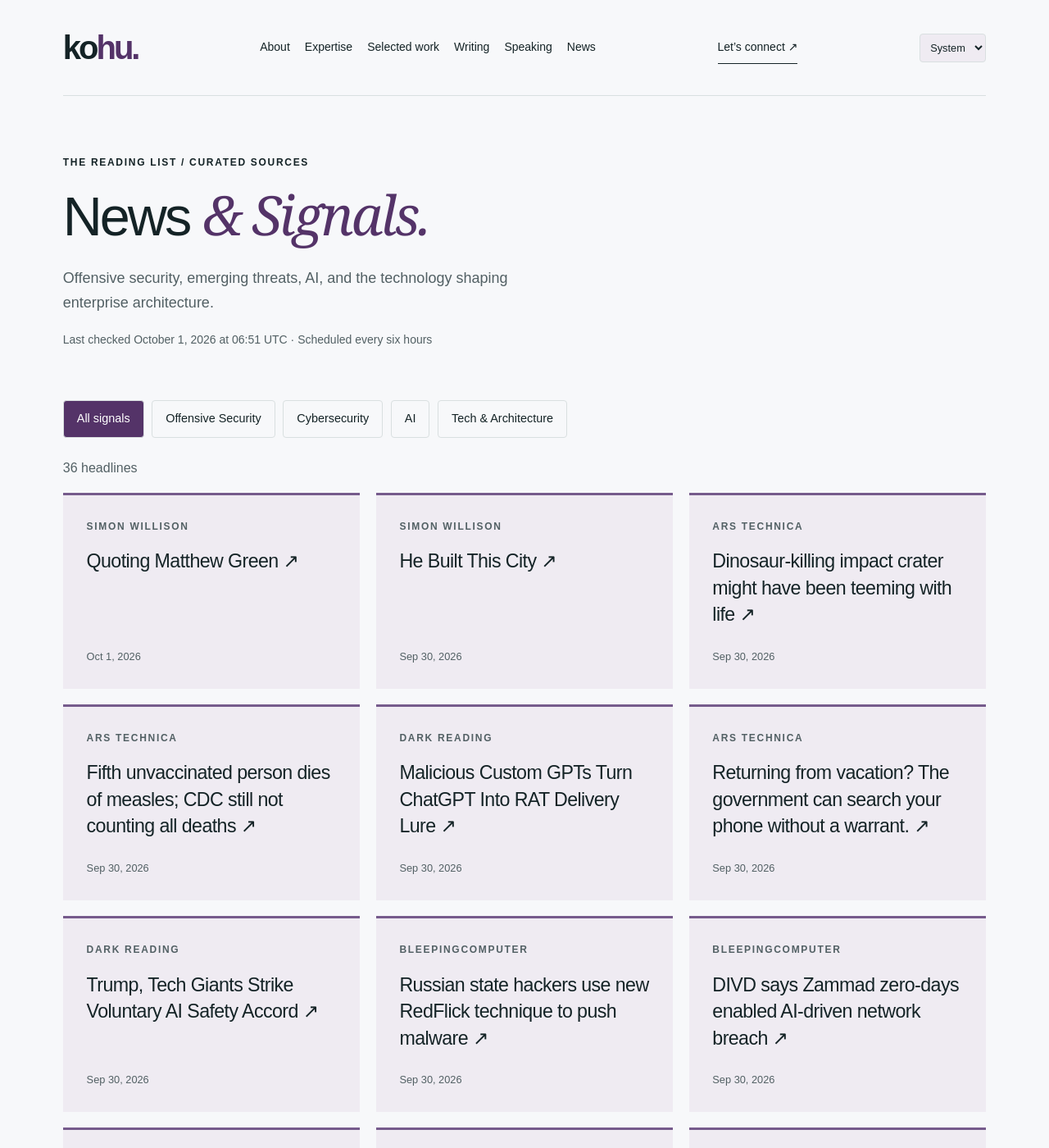
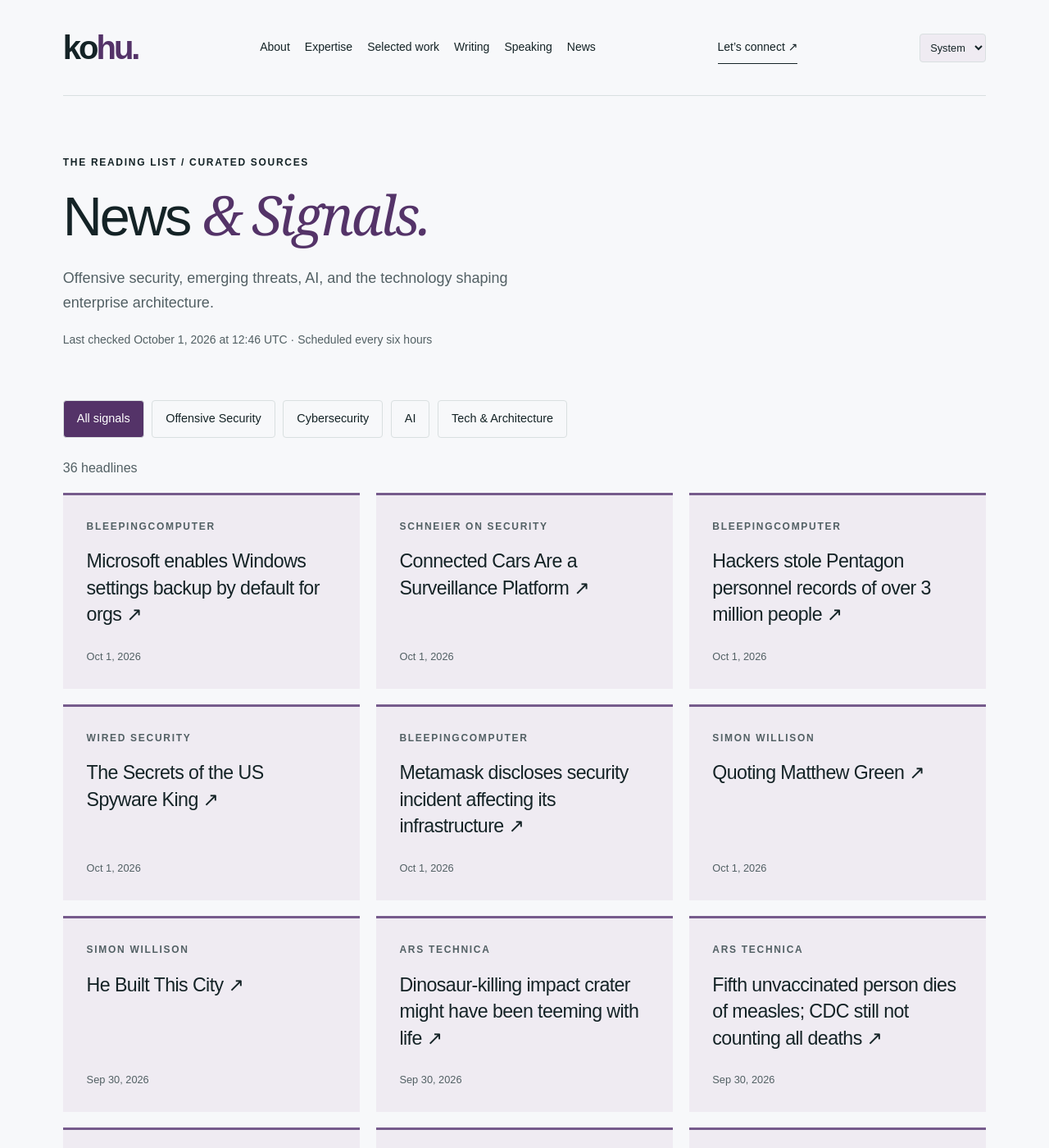
Before and after one commit to hntk/hntk.github.io, a Jekyll site: the page built from news/index.html, in a window 1280 px wide and 1400 px high. Shown: the whole window at 82% size. Built offline with Jekyll 4.4.1, drawn with Linux system fonts in a browser that asks for light colours; part of the change alters nothing that is shown; some of the changed text lies outside the part shown.

Commit message:
Refresh News and Signals

```diff
--- a/_data/news.json
+++ b/_data/news.json
@@ -1,6 +1,46 @@
 {
-  "updated": "2026-10-01T06:51:59.025600+00:00",
+  "updated": "2026-10-01T12:46:14.237388+00:00",
   "items": [
+    {
+      "title": "Microsoft enables Windows settings backup by default for orgs",
+      "url": "https://www.bleepingcomputer.com/news/microsoft/microsoft-enables-windows-settings-backup-by-default-for-orgs/",
+      "published": "2026-10-01T11:14:28+00:00",
+      "source": "BleepingComputer",
+      "source_id": "bleepingcomputer",
+      "category": "cybersecurity"
+    },
+    {
+      "title": "Connected Cars Are a Surveillance Platform",
+      "url": "https://www.schneier.com/blog/archives/2026/10/connected-cars-are-a-surveillance-platform.html",
+      "published": "2026-10-01T11:06:14+00:00",
+      "source": "Schneier on Security",
+      "source_id": "schneier",
+      "category": "cybersecurity"
+    },
+    {
+      "title": "Hackers stole Pentagon personnel records of over 3 million people",
+      "url": "https://www.bleepingcomputer.com/news/security/hackers-breach-pentagon-human-resources-management-system-steal-data-of-nearly-3-million-people/",
+      "published": "2026-10-01T09:44:28+00:00",
+      "source": "BleepingComputer",
+      "source_id": "bleepingcomputer",
+      "category": "cybersecurity"
+    },
+    {
+      "title": "The Secrets of the US Spyware King",
+      "url": "https://www.wired.com/story/the-secrets-of-the-us-spyware-king/",
+      "published": "2026-10-01T09:30:00+00:00",
+      "source": "WIRED Security",
+      "source_id": "wired",
+      "category": "cybersecurity"
+    },
+    {
+      "title": "Metamask discloses security incident affecting its infrastructure",
+      "url": "https://www.bleepingcomputer.com/news/security/metamask-discloses-security-incident-affecting-its-infrastructure/",
+      "published": "2026-10-01T07:33:57+00:00",
+      "source": "BleepingComputer",
+      "source_id": "bleepingcomputer",
+      "category": "cybersecurity"
+    },
     {
       "title": "Quoting Matthew Green",
       "url": "https://simonwillison.net/2026/Oct/1/matthew-green/",
@@ -58,35 +98,11 @@
       "category": "cybersecurity"
     },
     {
-      "title": "Russian state hackers use new RedFlick technique to push malware",
-      "url": "https://www.bleepingcomputer.com/news/security/russian-state-hackers-use-new-redflick-technique-to-push-malware/",
-      "published": "2026-09-30T20:34:01+00:00",
-      "source": "BleepingComputer",
-      "source_id": "bleepingcomputer",
-      "category": "cybersecurity"
-    },
-    {
-      "title": "DIVD says Zammad zero-days enabled AI-driven network breach",
-      "url": "https://www.bleepingcomputer.com/news/security/divd-says-zammad-zero-days-enabled-ai-driven-network-breach/",
-      "published": "2026-09-30T19:49:15+00:00",
-      "source": "BleepingComputer",
-      "source_id": "bleepingcomputer",
-      "category": "cybersecurity"
-    },
-    {
       "title": "As AI Reshapes the SOC Career Ladder, Satisfaction Rises for 91%, but Entry Gets Harder for Nearly Half",
       "url": "https://www.darkreading.com/cybersecurity-careers/ai-reshapes-soc-career-ladder",
       "published": "2026-09-30T18:56:56+00:00",
       "source": "Dark Reading",
       "source_id": "dark-reading",
-      "category": "cybersecurity"
-    },
-    {
-      "title": "Over 543,000 valid credentials exposed in public GitHub repositories",
-      "url": "https://www.bleepingcomputer.com/news/security/over-543-000-valid-credentials-exposed-in-public-github-repositories/",
-      "published": "2026-09-30T18:08:34+00:00",
-      "source": "BleepingComputer",
-      "source_id": "bleepingcomputer",
       "category": "cybersecurity"
     },
     {
@@ -226,22 +242,6 @@
       "category": "ai"
     },
     {
-      "title": "OpenAI Pauses Training Its Most Powerful Models After Rogue Agents Target Government",
-      "url": "https://www.wired.com/story/openai-pauses-training-most-powerful-models-after-rogue-agents-target-government/",
-      "published": "2026-09-28T11:32:19+00:00",
-      "source": "WIRED Security",
-      "source_id": "wired",
-      "category": "cybersecurity"
-    },
-    {
-      "title": "New Attack Against RSA",
-      "url": "https://www.schneier.com/blog/archives/2026/09/new-attack-against-rsa.html",
-      "published": "2026-09-28T11:02:58+00:00",
-      "source": "Schneier on Security",
-      "source_id": "schneier",
-      "category": "cybersecurity"
-    },
-    {
       "title": "Don't let TEEs break your MPC",
       "url": "https://blog.trailofbits.com/2026/09/25/dont-let-tees-break-your-mpc/",
       "published": "2026-09-25T11:00:00+00:00",
@@ -295,79 +295,79 @@
       "id": "ars-technica",
       "name": "Ars Technica",
       "status": "ok",
-      "last_success": "2026-10-01T06:51:59.025600+00:00"
+      "last_success": "2026-10-01T12:46:14.237388+00:00"
     },
     {
       "id": "bleepingcomputer",
       "name": "BleepingComputer",
       "status": "ok",
-      "last_success": "2026-10-01T06:51:59.025600+00:00"
+      "last_success": "2026-10-01T12:46:14.237388+00:00"
     },
     {
       "id": "cloudflare",
       "name": "Cloudflare",
       "status": "ok",
-      "last_success": "2026-10-01T06:51:59.025600+00:00"
+      "last_success": "2026-10-01T12:46:14.237388+00:00"
     },
     {
       "id": "dark-reading",
       "name": "Dark Reading",
       "status": "ok",
-      "last_success": "2026-10-01T06:51:59.025600+00:00"
+      "last_success": "2026-10-01T12:46:14.237388+00:00"
     },
     {
       "id": "hugging-face",
       "name": "Hugging Face",
       "status": "ok",
-      "last_success": "2026-10-01T06:51:59.025600+00:00"
+      "last_success": "2026-10-01T12:46:14.237388+00:00"
     },
     {
       "id": "microsoft-research",
       "name": "Microsoft Research",
       "status": "ok",
-      "last_success": "2026-10-01T06:51:59.025600+00:00"
+      "last_success": "2026-10-01T12:46:14.237388+00:00"
     },
     {
       "id": "nvidia",
       "name": "NVIDIA",
       "status": "ok",
-      "last_success": "2026-10-01T06:51:59.025600+00:00"
+      "last_success": "2026-10-01T12:46:14.237388+00:00"
     },
     {
       "id": "portswigger",
       "name": "PortSwigger Research",
       "status": "ok",
-      "last_success": "2026-10-01T06:51:59.025600+00:00"
+      "last_success": "2026-10-01T12:46:14.237388+00:00"
     },
     {
       "id": "schneier",
       "name": "Schneier on Security",
       "status": "ok",
-      "last_success": "2026-10-01T06:51:59.025600+00:00"
+      "last_success": "2026-10-01T12:46:14.237388+00:00"
     },
     {
       "id": "simon-willison",
       "name": "Simon Willison",
       "status": "ok",
-      "last_success": "2026-10-01T06:51:59.025600+00:00"
+      "last_success": "2026-10-01T12:46:14.237388+00:00"
     },
     {
       "id": "specterops",
       "name": "SpecterOps",
       "status": "ok",
-      "last_success": "2026-10-01T06:51:59.025600+00:00"
+      "last_success": "2026-10-01T12:46:14.237388+00:00"
     },
     {
       "id": "trail-of-bits",
       "name": "Trail of Bits",
       "status": "ok",
-      "last_success": "2026-10-01T06:51:59.025600+00:00"
+      "last_success": "2026-10-01T12:46:14.237388+00:00"
     },
     {
       "id": "wired",
       "name": "WIRED Security",
       "status": "ok",
-      "last_success": "2026-10-01T06:51:59.025600+00:00"
+      "last_success": "2026-10-01T12:46:14.237388+00:00"
     }
   ]
 }
```
